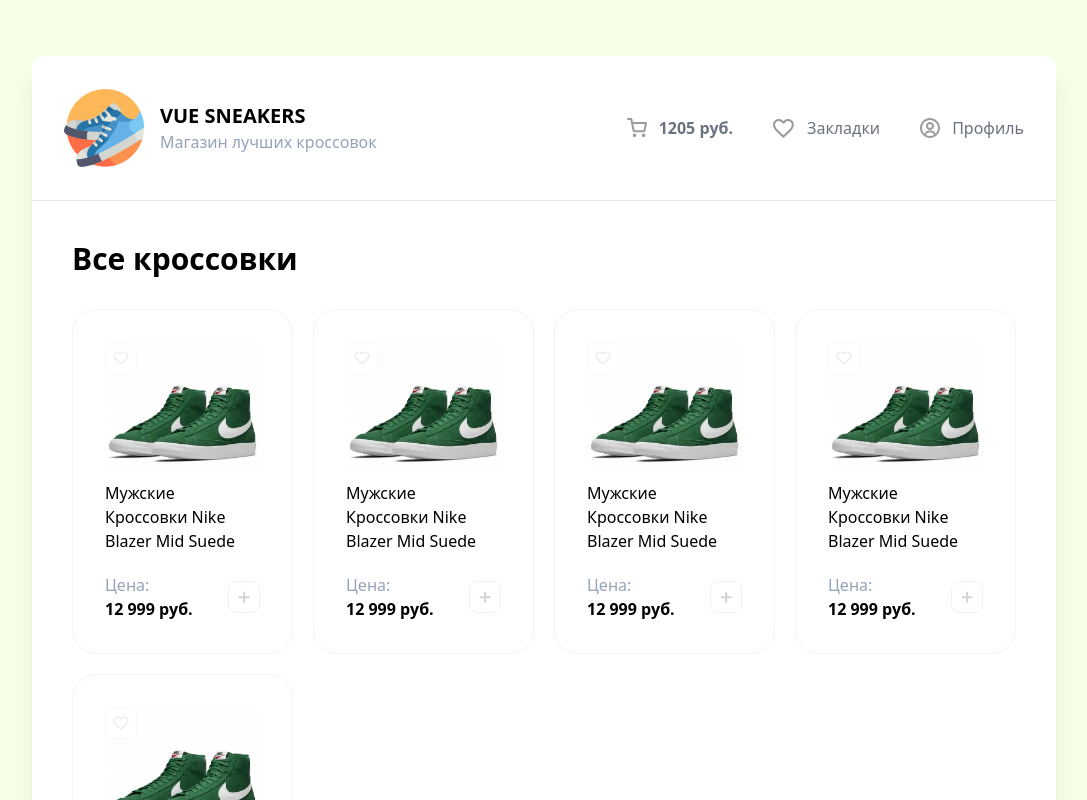
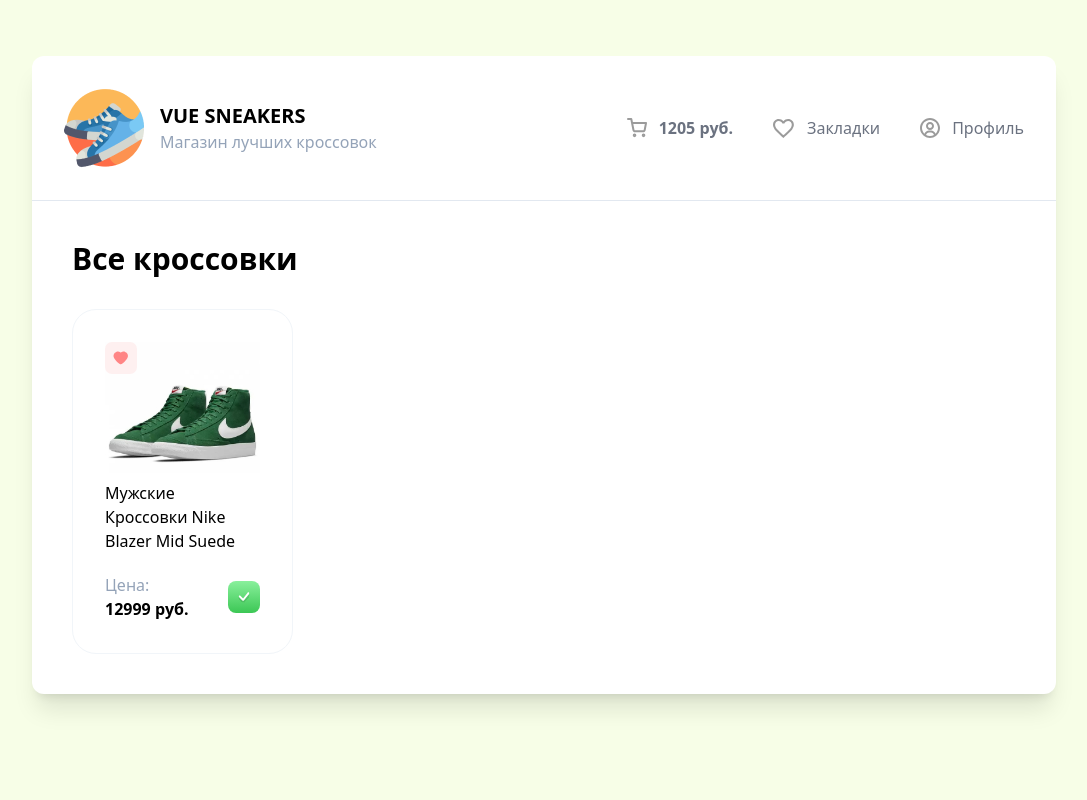
Before and after one commit to DenisKulik/vue-sneakers, a Vue app: page / in a window 1280 px wide. Shown: the top 800 px of the page, without its empty margins (96-1183 px from the left). Built offline with nearby package versions, Linux system fonts and the light colour scheme.

Commit message:
feat: add props for the product card

```diff
--- a/src/components/CardList.vue
+++ b/src/components/CardList.vue
@@ -1,13 +1,25 @@
 <script setup>
 import ProductCard from '@/components/ProductCard.vue'
+
+const onAddProductToCart = () => {
+  console.log('onAddProductToCart')
+}
+
+const onAddProductToFavorite = () => {
+  console.log('onAddProductToFavorite')
+}
 </script>
 
 <template>
   <div class="grid grid-cols-4 gap-5">
-    <ProductCard />
-    <ProductCard />
-    <ProductCard />
-    <ProductCard />
-    <ProductCard />
+    <ProductCard
+      title="Мужские Кроссовки Nike Blazer Mid Suede"
+      image-url="/vue-sneakers/sneakers/sneakers-1.jpg"
+      :price="12999"
+      :is-favorite="true"
+      :is-added="true"
+      @onClickAdd="onAddProductToCart"
+      @onClickFavorite="onAddProductToFavorite"
+    />
   </div>
 </template>
--- a/src/components/ProductCard.vue
+++ b/src/components/ProductCard.vue
@@ -1,16 +1,36 @@
+<script setup>
+defineProps({
+  title: String,
+  imageUrl: String,
+  price: Number,
+  isFavorite: Boolean,
+  isAdded: Boolean
+})
+</script>
+
 <template>
   <div
     class="relative p-8 cursor-pointer bg-white border border-slate-100 rounded-3xl hover:-translate-y-2 hover:shadow-xl transition"
   >
-    <img src="/like-1.svg" class="absolute top-8 left-8" alt="Like 1" />
-    <img src="/sneakers/sneakers-1.jpg" alt="Sneaker" />
-    <p class="mt-2">Мужские Кроссовки Nike Blazer Mid Suede</p>
+    <img
+      class="absolute top-8 left-8"
+      :src="isFavorite ? '/vue-sneakers/like-2.svg' : '/vue-sneakers/like-1.svg'"
+      alt="Like"
+      @click.stop="$emit('onClickFavorite')"
+    />
+
+    <img :src="imageUrl" alt="Sneaker" />
+    <p class="mt-2">{{ title }}</p>
     <div class="flex justify-between mt-5">
       <div class="flex flex-col">
         <span class="text-slate-400">Цена:</span>
-        <b>12 999 руб.</b>
+        <b>{{ price }} руб.</b>
       </div>
-      <img src="/plus.svg" alt="Add to cart" />
+      <img
+        :src="isAdded ? '/vue-sneakers/checked.svg' : '/vue-sneakers/plus.svg'"
+        alt="Add to cart"
+        @click.stop="$emit('onClickAdd')"
+      />
     </div>
   </div>
 </template>
```
